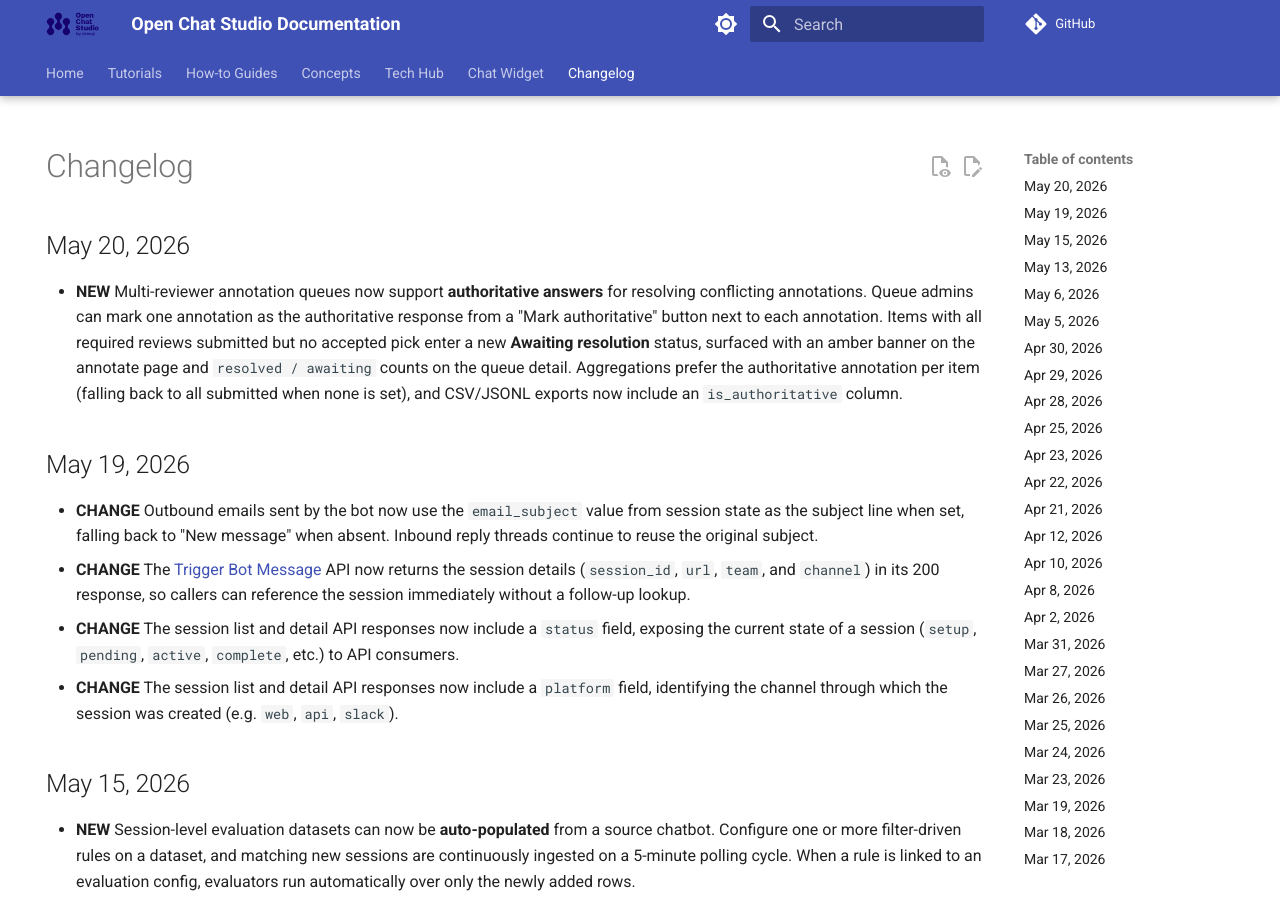
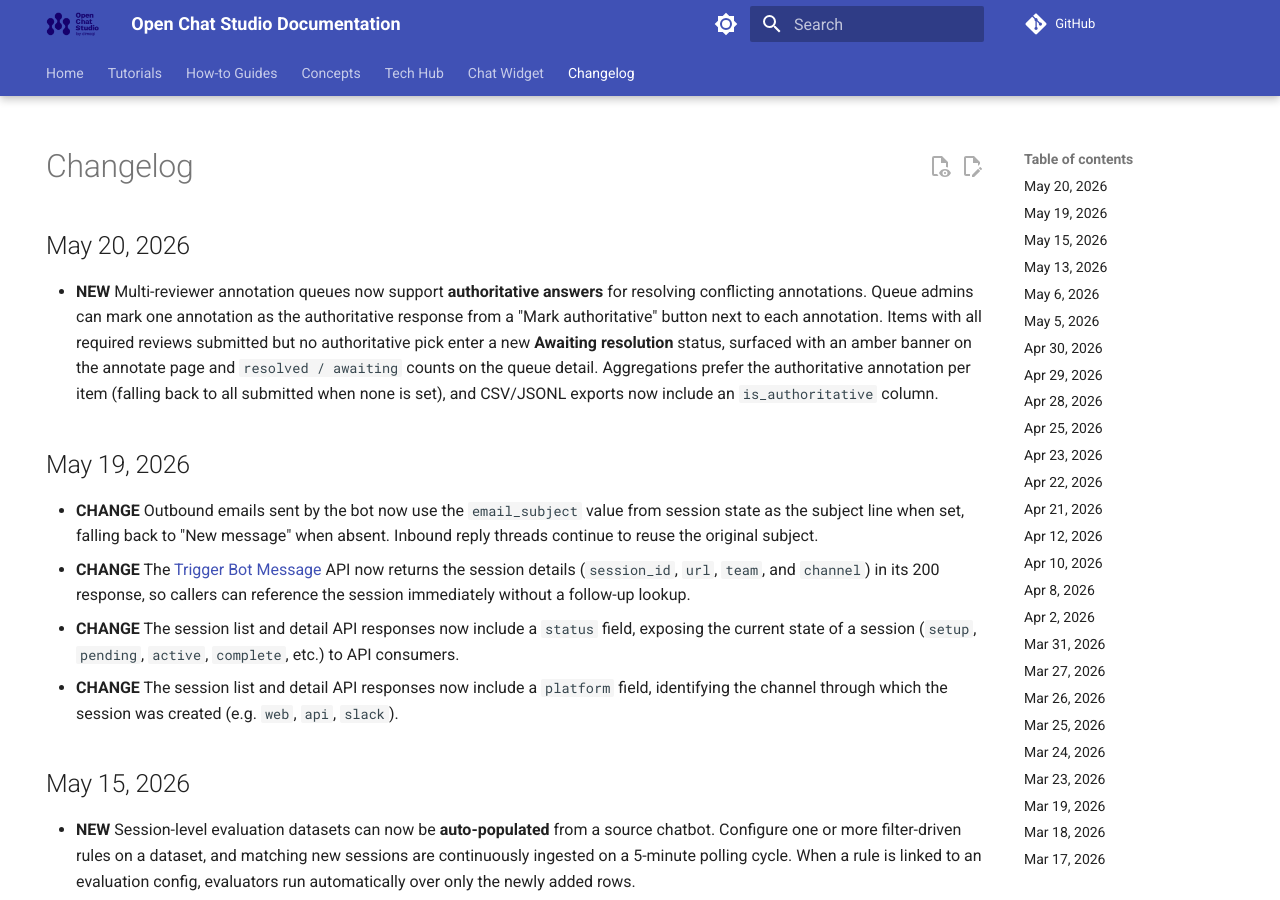
Before and after one commit to dimagi/open-chat-studio-docs, an MkDocs documentation site: the page built from docs/changelog.md, in a window 1280 px wide and 900 px high. Built offline with MkDocs 1.6.1 and Material for MkDocs 9.7.7, drawn with Linux system fonts in a browser that asks for light colours; a script that is not in the unit is left out; comment, search, counter and statistics services are not loaded.

Commit message:
Apply suggestion from @snopoke

```diff
--- a/docs/changelog.md
+++ b/docs/changelog.md
@@ -5,7 +5,7 @@ hide:
 
 # Changelog
 ## May 20, 2026
-* **NEW** Multi-reviewer annotation queues now support **authoritative answers** for resolving conflicting annotations. Queue admins can mark one annotation as the authoritative response from a "Mark authoritative" button next to each annotation. Items with all required reviews submitted but no accepted pick enter a new **Awaiting resolution** status, surfaced with an amber banner on the annotate page and `resolved / awaiting` counts on the queue detail. Aggregations prefer the authoritative annotation per item (falling back to all submitted when none is set), and CSV/JSONL exports now include an `is_authoritative` column.
+* **NEW** Multi-reviewer annotation queues now support **authoritative answers** for resolving conflicting annotations. Queue admins can mark one annotation as the authoritative response from a "Mark authoritative" button next to each annotation. Items with all required reviews submitted but no authoritative pick enter a new **Awaiting resolution** status, surfaced with an amber banner on the annotate page and `resolved / awaiting` counts on the queue detail. Aggregations prefer the authoritative annotation per item (falling back to all submitted when none is set), and CSV/JSONL exports now include an `is_authoritative` column.
 
 ## May 19, 2026
 * **CHANGE** Outbound emails sent by the bot now use the `email_subject` value from session state as the subject line when set, falling back to "New message" when absent. Inbound reply threads continue to reuse the original subject.
```
